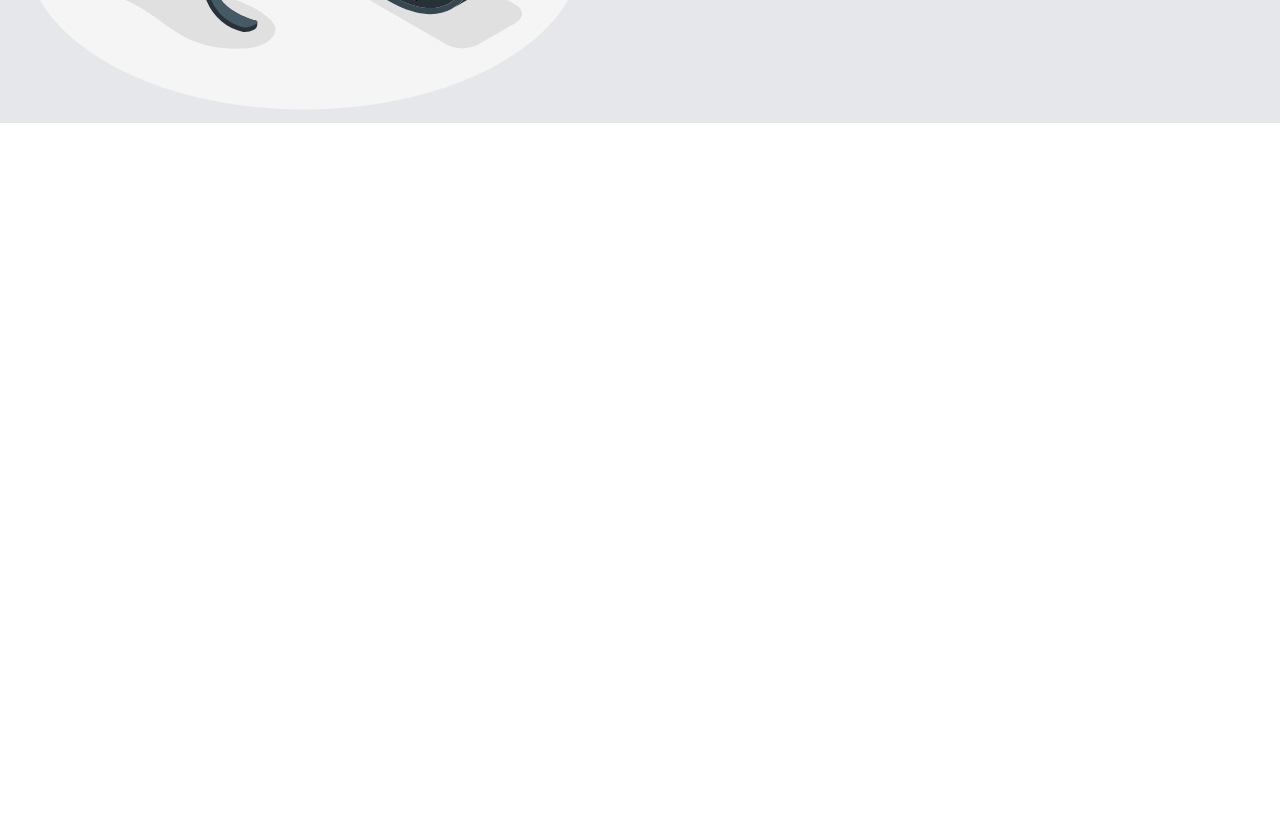
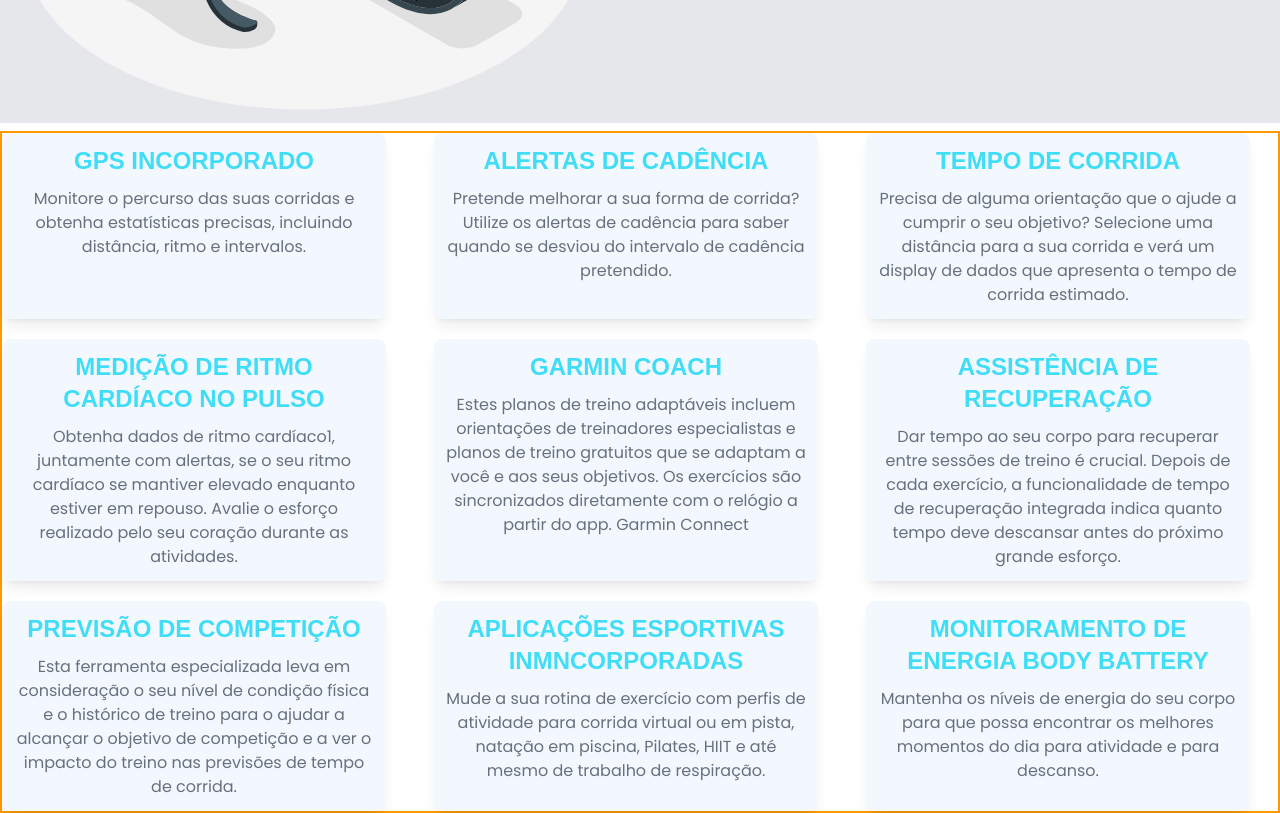
Before and after one commit to jhonathansilva507/LandingPage-SmartchWatch, a React (Vite) app: page / in a window 1280 px wide. Shown: the part 1360-2173 px from the top of the page. Before the commit the page ends 1483 px from the top, so only its background shows below. Built offline with nearby package versions, Linux system fonts and the light colour scheme.

Commit message:
Create Features component

```diff
--- a/src/App.tsx
+++ b/src/App.tsx
@@ -1,4 +1,5 @@
 import Description from "./components/Description";
+import Features from "./components/Features";
 import Header from "./components/Header";
 import Hero from "./components/Hero";
 
@@ -9,6 +10,7 @@ export default function App() {
       <main>
         <Hero />
         <Description />
+        <Features />
       </main>
     </div>
   );
--- a/src/components/Description.tsx
+++ b/src/components/Description.tsx
@@ -2,13 +2,13 @@ import descriptionSVG from "../assets/img/Smartwatch-amico.svg";
 
 export default function Description() {
   return (
-    <section className="bg-gray-200">
+    <section className="bg-gray-200 w-full">
       <div className="container w-full m-auto flex items-center justify-between">
         <div>
-          <img src={descriptionSVG} className="w-4xl" />
+          <img src={descriptionSVG} className="w-3xl" />
         </div>
         <div className="max-w-2xl">
-          <h2 className="font-bold text-4xl">
+          <h2 className="font-bold text-4xl text-right">
             Smartchwatch ideal papa corredores e praticantes de atividade física
             que buscam monitorar seu desempenho
           </h2>
--- a/src/components/Features.tsx
+++ b/src/components/Features.tsx
@@ -1,7 +1,59 @@
 export default function Features() {
+  const features = [
+    {
+      title: "GPS INCORPORADO",
+      text: "Monitore o percurso das suas corridas e obtenha estatísticas precisas, incluindo distância, ritmo e intervalos.",
+    },
+    {
+      title: "ALERTAS DE CADÊNCIA",
+      text: "Pretende melhorar a sua forma de corrida? Utilize os alertas de cadência para saber quando se desviou do intervalo de cadência pretendido.",
+    },
+    {
+      title: "TEMPO DE CORRIDA",
+      text: "Precisa de alguma orientação que o ajude a cumprir o seu objetivo? Selecione uma distância para a sua corrida e verá um display de dados que apresenta o tempo de corrida estimado.",
+    },
+    {
+      title: "MEDIÇÃO DE RITMO CARDÍACO NO PULSO",
+      text: "Obtenha dados de ritmo cardíaco1, juntamente com alertas, se o seu ritmo cardíaco se mantiver elevado enquanto estiver em repouso. Avalie o esforço realizado pelo seu coração durante as atividades.",
+    },
+    {
+      title: "GARMIN COACH",
+      text: "Estes planos de treino adaptáveis incluem orientações de treinadores especialistas e planos de treino gratuitos que se adaptam a você e aos seus objetivos. Os exercícios são sincronizados diretamente com o relógio a partir do app. Garmin Connect",
+    },
+    {
+      title: "ASSISTÊNCIA DE RECUPERAÇÃO",
+      text: "Dar tempo ao seu corpo para recuperar entre sessões de treino é crucial. Depois de cada exercício, a funcionalidade de tempo de recuperação integrada indica quanto tempo deve descansar antes do próximo grande esforço.",
+    },
+    {
+      title: "PREVISÃO DE COMPETIÇÃO",
+      text: "Esta ferramenta especializada leva em consideração o seu nível de condição física e o histórico de treino para o ajudar a alcançar o objetivo de competição e a ver o impacto do treino nas previsões de tempo de corrida.",
+    },
+    {
+      title: "APLICAÇÕES ESPORTIVAS INMNCORPORADAS",
+      text: "Mude a sua rotina de exercício com perfis de atividade para corrida virtual ou em pista, natação em piscina, Pilates, HIIT e até mesmo de trabalho de respiração.",
+    },
+    {
+      title: "MONITORAMENTO DE ENERGIA BODY BATTERY",
+      text: "Mantenha os níveis de energia do seu corpo para que possa encontrar os melhores momentos do dia para atividade e para descanso.",
+    },
+  ];
   return (
     <section>
-      <div></div>
+      <div className="container m-auto mt-2">
+        <div className="border-amber-500 border-2 grid grid-cols-3 gap-5 m-auto justify-center w-full">
+          {features.map((feature, index) => (
+            <div
+              key={index}
+              className="bg-blue-50 w-sm p-3 rounded-lg shadow-lg hover:scale-105 transition-all duration-300 cursor-pointer opacity-75 hover:opacity-100 justify-items-center"
+            >
+              <h3 className="font-contrast font-bold text-center text-2xl text-cyan-400 pb-2.5">
+                {feature.title}
+              </h3>
+              <p className="text-center text-gray-700">{feature.text}</p>
+            </div>
+          ))}
+        </div>
+      </div>
     </section>
   );
 }
--- a/src/components/Hero.tsx
+++ b/src/components/Hero.tsx
@@ -12,7 +12,7 @@ export default function Hero() {
           <span className="text-xl font-contrast">Garmin</span>
         </div>
         <div>
-          <img src={heroIMG} alt="Smart Watch" className="w-2xl" />
+          <img src={heroIMG} alt="Smart Watch" className="max-w-2xl" />
         </div>
       </div>
     </section>
```
